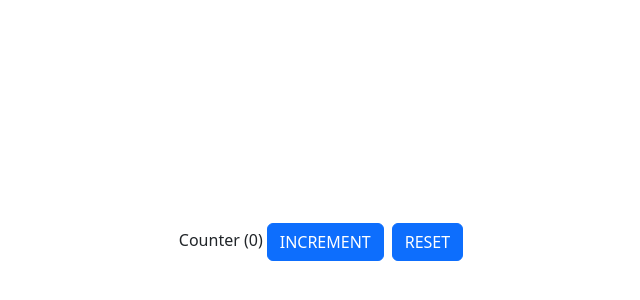
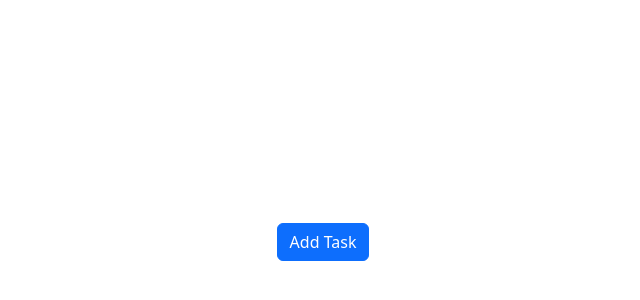
Before and after one commit to Revoj-a/react-query, a React (Vite) app in the folder react-query/: page / in a window 1280 px wide. Shown: the part 158-458 px from the top of the page, without its empty margins (317-957 px from the left). Built offline with nearby package versions, Linux system fonts and the light colour scheme.

Commit message:
Creating complex actions -  useReducer

```diff
--- a/react-query/src/App.tsx
+++ b/react-query/src/App.tsx
@@ -3,11 +3,12 @@ import PostList from "./components/PostList";
 import TodoForm from "./components/TodoForm";
 import TodoList from "./components/TodoList";
 import Counter from "./state-management/Counter";
+import TaskList from "./state-management/TaskList";
 
 function App() {
   return (
     <>
-      <Counter />
+      <TaskList />
     </>
   );
 }
--- /dev/null
+++ b/react-query/src/state-management/TaskList.tsx
@@ -0,0 +1,39 @@
+import { useReducer, useState } from "react";
+import taskReducer from "./reducers/taskReducer";
+
+const TaskList = () => {
+  const [tasks, dispatch] = useReducer(taskReducer, []);
+  return (
+    <>
+      <button
+        onClick={() =>
+          dispatch({
+            type: "ADD",
+            task: { id: Date.now(), title: "Task" + Date.now() },
+          })
+        }
+        className="btn btn-primary my-3"
+      >
+        Add Task
+      </button>
+      <ul className="list-group">
+        {tasks.map((task) => (
+          <li
+            key={task.id}
+            className="list-group-item d-flex justify-content-between"
+          >
+            <span className="flex-grow-1">{task.title}</span>
+            <button
+              className="btn btn-outline-danger"
+              onClick={() => dispatch({ type: "DELETE", taskId: task.id })}
+            >
+              Delete
+            </button>
+          </li>
+        ))}
+      </ul>
+    </>
+  );
+};
+
+export default TaskList;
--- /dev/null
+++ b/react-query/src/state-management/reducers/taskReducer.ts
@@ -0,0 +1,27 @@
+type Task = {
+  id: number;
+  title: string;
+};
+
+interface AddTask {
+  type: "ADD";
+  task: Task;
+}
+
+interface DeleteTask {
+  type: "DELETE";
+  taskId: number;
+}
+
+type TaskAction = AddTask | DeleteTask;
+
+const taskReducer = (tasks: Task[], action: TaskAction): Task[] => {
+  switch (action.type) {
+    case "ADD":
+      return [action.task, ...tasks];
+    case "DELETE":
+      return tasks.filter((t) => t.id !== action.taskId);
+  }
+};
+
+export default taskReducer;
```
